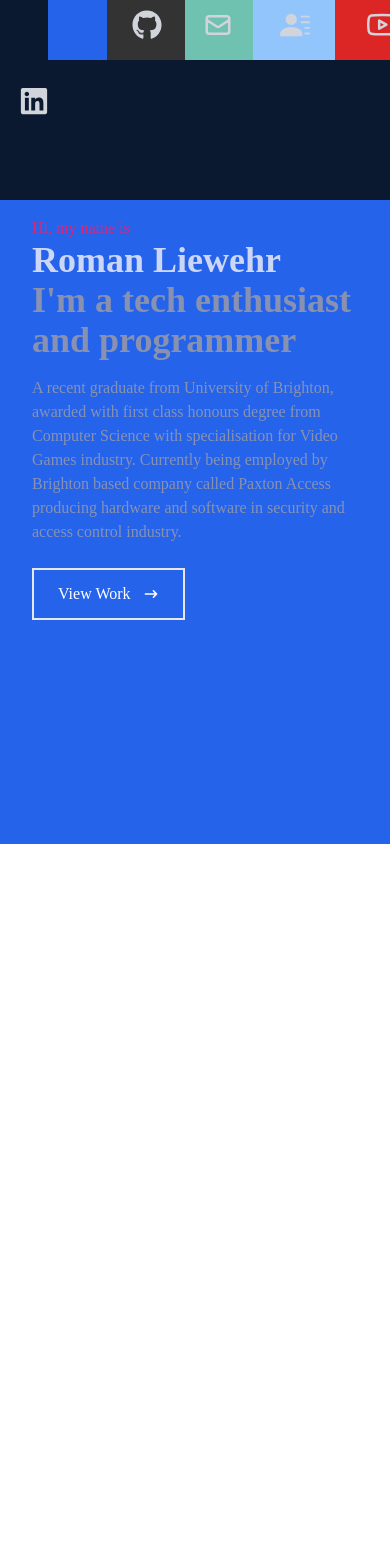
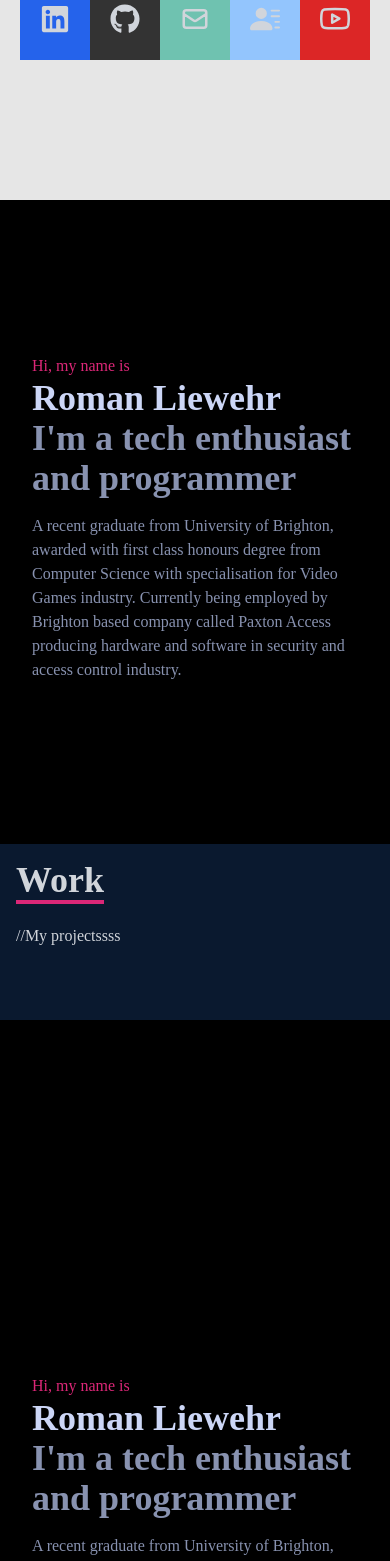
Before and after one commit to RomanLearnsHowToCode/ReactJS_Portfolio, a React (Create React App) app: page / in a window 390 px wide. Shown: the top 1561 px of the page. Before the commit the page ends 844 px from the top, so only its background shows below. Built offline with nearby package versions, Linux system fonts and the light colour scheme; grey boxes are pictures that could not be loaded.

Commit message:
end of 23/08/2022, fixed sliding menu, working on mobile devices as well

```diff
--- a/src/App.js
+++ b/src/App.js
@@ -1,10 +1,13 @@
 import Navbar from "./components/navbar";
 import Home from "./components/home";
+import Work from "./components/work";
 
 function App() {
   return (
-    <div>
+    <div className="no-scrollbar overflow-y-auto">
       <Navbar/>
+      <Home />
+      <Work />
       <Home />
     </div>
   );
--- a/src/components/Navbar.jsx
+++ b/src/components/Navbar.jsx
@@ -1,4 +1,4 @@
-import React, {useState} from 'react'
+import React, {useState, useEffect} from 'react'
 import {FaGithub, FaLinkedin} from 'react-icons/fa'
 import {FiYoutube} from 'react-icons/fi'
 import {HiOutlineMail} from 'react-icons/hi'
@@ -10,67 +10,85 @@ const Navbar = () => {
         window.open("http://www.seznam.cz", "_blank")
     }
 
+    function github() {
+        window.open("https://github.com/RomanLearnsHowToCode/", "_blank")
+    }
+
+    function email() {
+        window.open('mailto:roman.liewehr@hotmail.com?subject=I have visited your portfolio')
+    }
+
+    function resume() {
+        window.open("reume_link", "_blank")
+    }
+
+    function youtube() {
+        window.open("youtube_link", "_blank")
+    }
+
     return (
-      <div name='navbar' className='fixed w-full h-[200px] mx-auto px-8 bg-[#0a192f] text-gray-300'>
-        {/* Container */}
-        <div className='flex flex-row ml-[5%]'>
+      <div name='navbar' className='fixed w-full h-[200px] mx-auto px-8 bg-[#e6e6e6] text-gray-300 text-bold no-scrollbar overflow-y-auto'>
 
-            <div className='w-[80] h-[160px] flex flex-row mt-[-100px] hover:mt-[0px] duration-300 bg-blue-600'>
+        {/* Main navbar */}
+        <div className='w-full h-[200px] flex flex-row justify-center'>
+
+            <div className='w-[80] h-[160px] mt-[-100px] hover:mt-[0px] duration-300 bg-blue-600'>
             <button onClick={linkedIn}>
-                <div className=' mt-[20%] ml-[20%]'>
-                    <p className='py-5'>LinkedIn</p>
+                <div>
+                    <p className='py-10'>LinkedIn</p>
                 </div>
-                <div className='mt-[110px] ml-[-50%]'>
+                <div className='px-5'>
                         <FaLinkedin size={30}/>
                 </div>
             </button>
             </div>
 
-            <div className='w-[80] h-[160px] flex flex-row mt-[-100px] hover:mt-[0px] duration-300 bg-[#333333]'>
-                <div className=' mt-[20%] ml-[20%]'>
-                    <p className=''>GitHub</p>
+            <div className='w-[80] h-[160px] mt-[-100px] hover:mt-[0px] duration-300 bg-[#333333]'>
+                <button onClick={github}>
+                    <div>
+                        <p className='py-10'>GitHub</p>
                     </div>
-                <div className='mt-[110px] ml-[-50%]'>
+                    <div className='px-5'>
                         <FaGithub size={30}/>
-                    <a href="/">
-                    </a>
                     </div>
+                </button>
             </div>
 
-            <div className='w-[80] h-[160px] flex flex-row mt-[-100px] hover:mt-[0px] duration-300 bg-[#6fc2b0]'>
-                <div className=' mt-[20%] ml-[20%]'>
-                    <p className='py-5'>Email</p>
+            <div className='w-[80] h-[160px] mt-[-100px] hover:mt-[0px] duration-300 bg-[#6fc2b0]'>
+                <button onClick={email}>
+                    <div>
+                        <p className='py-10'>Email</p>
                     </div>
-                <div className='mt-[110px] ml-[-50%]'>
+                    <div className='px-5'>
                         <HiOutlineMail size={30}/>
-                    <a href="/">
-                    </a>
                     </div>
+                </button>
             </div>
 
-            <div className='w-[80] h-[160px] flex flex-row mt-[-100px] hover:mt-[0px] duration-300 bg-blue-300'>
-                <div className=' mt-[20%] ml-[20%]'>
-                    <p className='py-5'>Resume</p>
+            <div className='w-[80] h-[160px] mt-[-100px] hover:mt-[0px] duration-300 bg-blue-300'>
+                <button onClick={resume}>
+                    <div>
+                        <p className='py-10'>Resume</p>
                     </div>
-                <div className='mt-[110px] ml-[-50%]'>
+                    <div className='px-5'>
                         <BsFillPersonLinesFill size={30}/>
-                    <a href="/">
-                    </a>
                     </div>
+                </button>
             </div>
 
-            <div className='w-[80] h-[160px] flex flex-row mt-[-100px] hover:mt-[0px] duration-300 bg-red-600'>
-                <div className=' mt-[20%] ml-[20%]'>
-                    <p className='py-5'>YouTube</p>
+            <div className='w-[80] h-[160px] mt-[-100px] hover:mt-[0px] duration-300 bg-red-600'>
+                <button onClick={youtube}>
+                    <div>
+                        <p className='py-10'>YouTube</p>
                     </div>
-                <div className='mt-[110px] ml-[-50%]'>
+                    <div className='px-5'>
                         <FiYoutube size={30}/>
-                    <a href="/">
-                    </a>
                     </div>
+                </button>
             </div>
 
         </div>
+
       </div>
     )
 }
--- a/src/components/home.jsx
+++ b/src/components/home.jsx
@@ -1,10 +1,9 @@
 import React from 'react'
-import {HiArrowNarrowRight} from 'react-icons/hi'
 
 /*bg-[#0a192f]*/
 const home = () => {
   return (
-    <div name='home' className='w-full h-screen bg-blue-600'>
+    <div name='home' className='w-full h-screen pt-52 bg-black no-scrollbar overflow-y-auto'>
 
         {/* Container */}
         <div className='max-w-[1000px] mx-auto my-auto px-8 flex flex-col justify-center h-full'>
@@ -14,13 +13,6 @@ const home = () => {
             <p className=' text-[#8892b0] py-4 max-w max-w-[700px]'>A recent graduate from University of Brighton, awarded with first class honours degree from Computer Science with
               specialisation for Video Games industry. Currently being employed by Brighton based company called Paxton Access producing hardware and software
               in security and access control industry.</p>
-            <div>
-              <button className='text-white group border-2 px-6 py-3 my-2 flex items-center hover:bg-pink-600 hover:border-pink-600'>View Work
-                <span className='group-hover:rotate-90 duration-300'>
-                  <HiArrowNarrowRight className='ml-3'/>
-                </span>
-              </button>
-            </div>
         </div>
     </div>
   )
--- a/src/components/work.jsx
+++ b/src/components/work.jsx
@@ -1,14 +1,12 @@
 import React from 'react'
 
-
-{/*Import images here use {workImg} after dolar sign in braces at 14*/}
 const work = () => {
   return (
-    <div className='w-full md:h-screen text-gray-300 bg-[#0a192f]'>
+    <div className='w-full md:h-screen text-gray-300 bg-[#0a192f] no-scrollbar overflow-y-auto'>
         <div className=' max-w-[1000px] mx-auto p-4 flex flex-col justify-center w-full h-full'>
             <div className='pb-8'>
                 <p className='text-4xl font-bold inline border-b-4 text-gray-300 border-pink-600'>Work</p>
-                <p className='py-6'>//My projects</p>
+                <p className='py-6'>//My projectssss</p>
             </div>
 
             <div style={{backgroundImage: `url($)`}}
@@ -16,17 +14,7 @@ const work = () => {
                 <div className='shadow-lg shadow-[#040c16] group container rounded-md flex justify-center items-center mx-auto content-div'>
                     {/* Hover Effects use imported images here*/}
                     <div>
-                        <span>
 
-                        </span>
-                        <div>
-                            <a href="/">
-                                <button></button>
-                            </a>
-                            <a href='/'>
-                                <button></button>
-                            </a>
-                        </div>
                     </div>
                 </div>
             </div>
--- a/tailwind.config.js
+++ b/tailwind.config.js
@@ -1,6 +1,8 @@
 /** @type {import('tailwindcss').Config} */
+
 module.exports = {
   content: ["./src/**/*.{js,jsx,ts,tsx}",],
+
   theme: {
     extend: {
       animation:{
@@ -24,5 +26,6 @@ module.exports = {
       },
     },
   },
+
   plugins: [],
 }
```
Also changed, not shown: 1 other file (tests, documents, lock files or other folders). Lines whose indentation alone changed are shown as unchanged.
